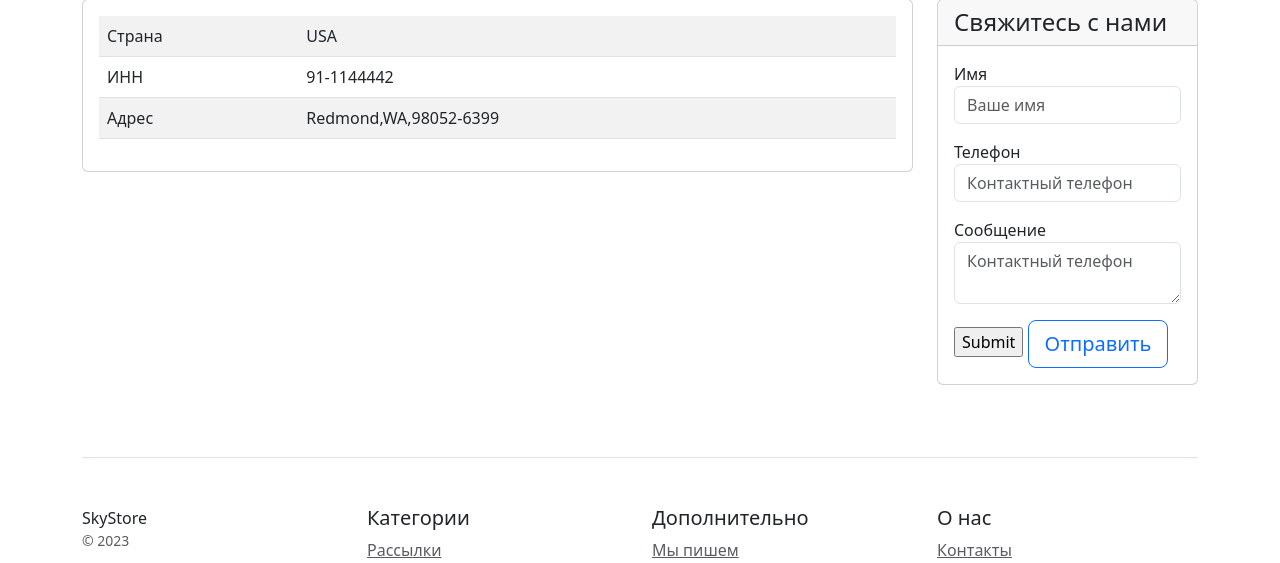
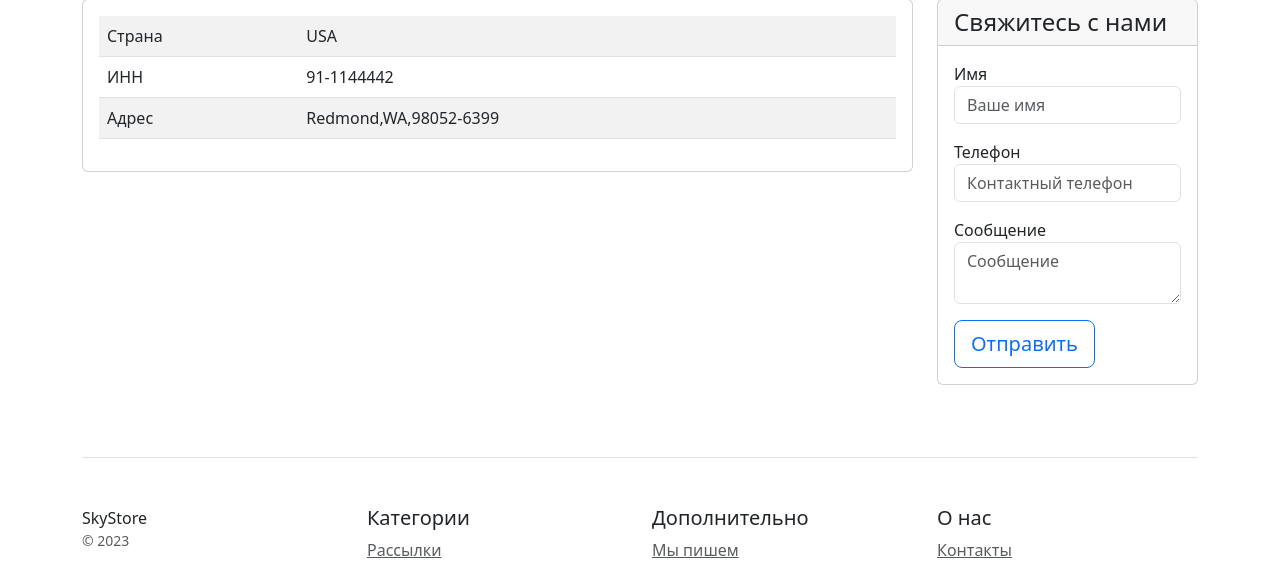
Before and after one commit to dimasimakov1212/homework_19.2, a Django app: page /contacts/ in a window 1280 px wide. Shown: the part 239-802 px from the top of the page. Run offline with Django 4.2, Linux system fonts and the light colour scheme; some libraries are stand-ins or nearby versions.

Commit message:
add form for message from user

```diff
--- a/catalog/templates/catalog/contacts.html
+++ b/catalog/templates/catalog/contacts.html
@@ -59,11 +59,12 @@
                         </div>
                         <div class="mb-3">
                             <label for="message">Сообщение</label>
-                            <textarea type="text" name="message" class="form-control" id="message" placeholder="Контактный телефон" required></textarea>
+                            <textarea name="message" class="form-control" id="message" placeholder="Сообщение" required></textarea>
                         </div>
+<!--                        <input type="submit">-->
+                        <input type="submit" class="btn btn-lg btn-block btn-outline-primary" value="Отправить" />
                     </form>
-                    <input type="submit">
-                    <button type="submit" class="btn btn-lg btn-block btn-outline-primary">Отправить</button>
+
                 </div>
             </div>
         </div>
--- a/catalog/views.py
+++ b/catalog/views.py
@@ -8,4 +8,10 @@ def index(request):
 
 def contact(request):
 
+    if request.method == 'POST':
+        name = request.POST.get('name')
+        phone = request.POST.get('phone')
+        message = request.POST.get('message')
+        print(f'Новое сообщение от {name}({phone}): {message}')
+
     return render(request, 'catalog/contacts.html')
```
